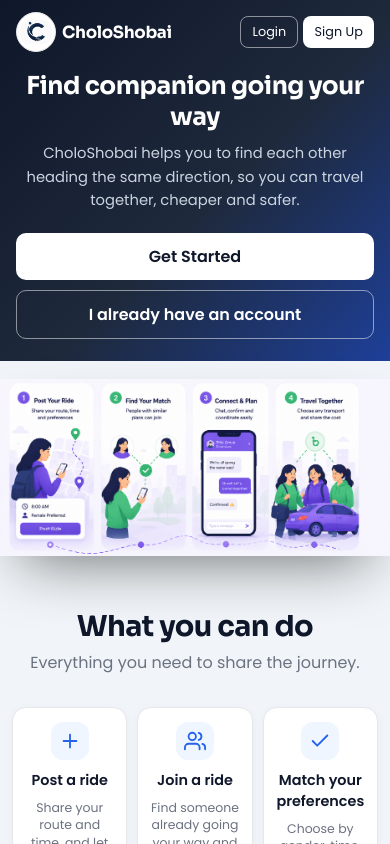
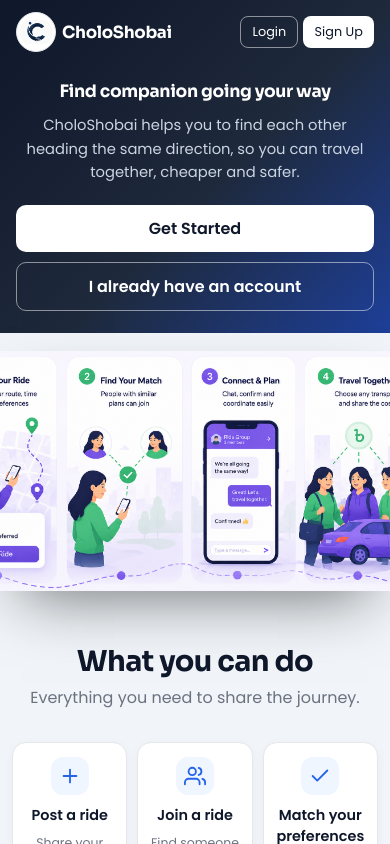
Before and after one commit to dipita-tasnim/CholoShobai, a React (Create React App) app in the folder frontend/: page /welcome in a window 390 px wide. Built offline with nearby package versions, Linux system fonts and the light colour scheme; no server answers.

Commit message:
style(landing): taller mobile hero image and one-line heading
- Make the mobile hero image taller (fills a 240px area, cropping the
  sides a little, centered)
- Keep the hero heading on one line on phones with a bit more gap below
  the nav

```diff
--- a/frontend/src/index.css
+++ b/frontend/src/index.css
@@ -1239,21 +1239,31 @@
 @media (max-width: 768px) {
   .landing-hero { margin-top: -1rem; }
   .landing-hero-inner { padding: 12px 16px 22px; }
-  .landing-nav { margin-bottom: 18px; }
-  .landing-hero h1 { font-size: 1.55rem; margin-bottom: 10px; }
+  .landing-nav { margin-bottom: 28px; }
+  .landing-hero h1 {
+    font-size: clamp(0.85rem, 4.4vw, 1.45rem);
+    white-space: nowrap;
+    margin-bottom: 12px;
+  }
   .landing-hero p { font-size: 0.92rem; margin-bottom: 20px; }
   .hero-actions { gap: 10px; }
   .hero-actions .lp-btn-lg { width: 100%; padding: 0.7rem 1.4rem; }
 
-  /* Image becomes the bigger, full-width element on mobile */
+  /* Image becomes the bigger, full-width element on mobile, and a bit taller */
   .hero-illustration {
     width: 100vw;
     max-width: none;
+    height: 240px;
     margin-top: 18px;
     margin-bottom: 0;
     margin-left: calc(50% - 50vw);
     margin-right: calc(50% - 50vw);
     border-radius: 0;
+  }
+  .hero-image {
+    height: 100%;
+    object-fit: cover;
+    object-position: center;
   }
 
   /* Shrink the nav so the brand, Login and Sign Up all fit in one row */
```
